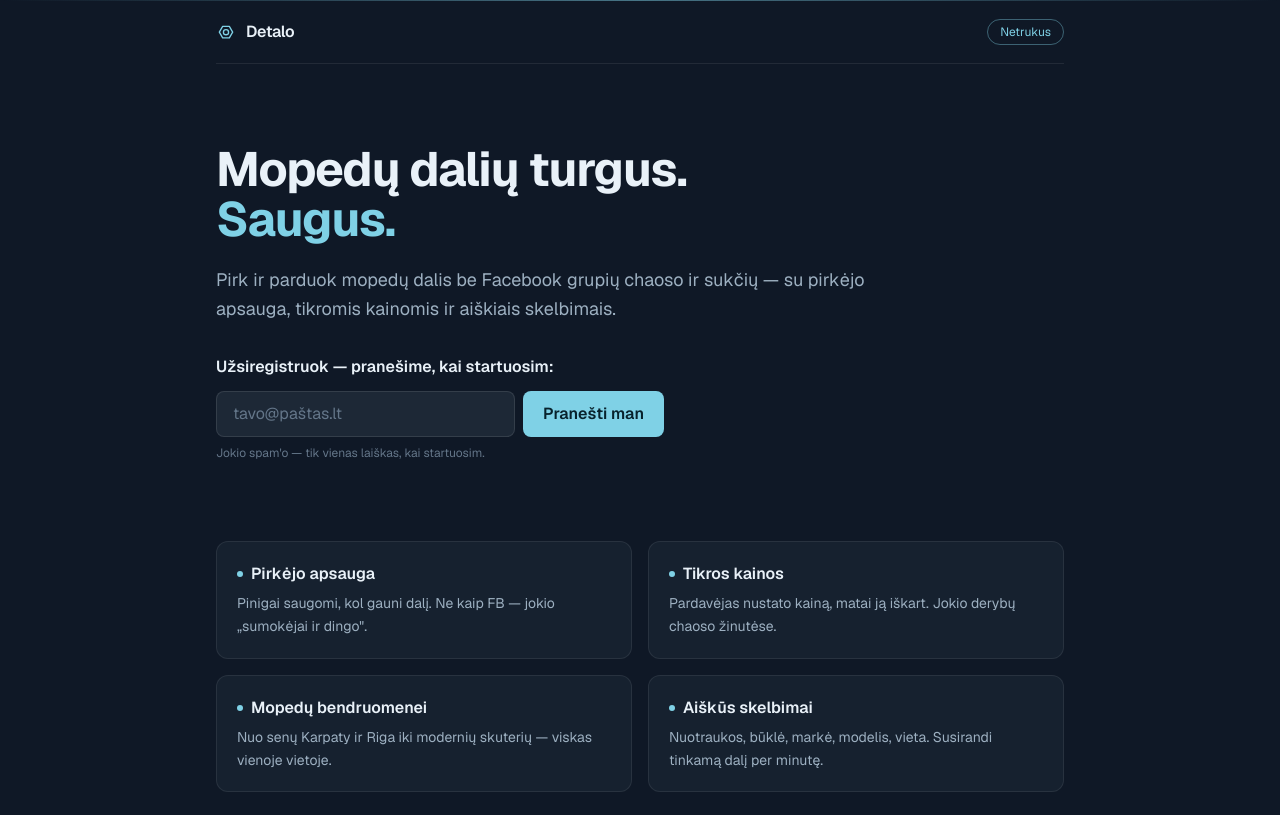
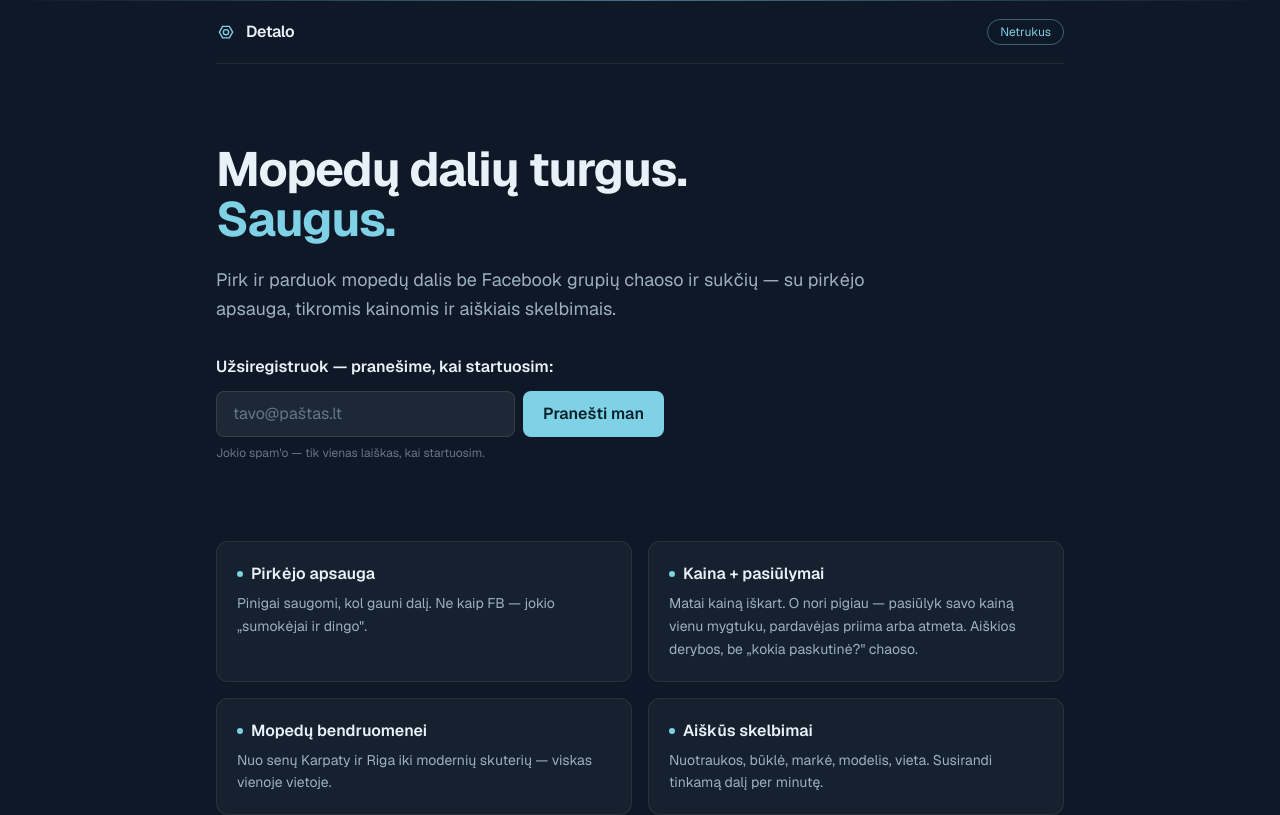
Before and after one commit to grantAILover/dealmind, a Next.js app: page / in a window 1280 px wide. Shown: the top 815 px of the page. Built offline with nearby package versions, Linux system fonts and the light colour scheme.

Commit message:
Landing: reframe price point — structured offers (make an offer, seller accepts/rejects) are a feature, not 'no negotiation'
Co-Authored-By: Claude Opus 4.8 <noreply@anthropic.com>

```diff
--- a/app/page.js
+++ b/app/page.js
@@ -7,8 +7,8 @@ const POINTS = [
     body: 'Pinigai saugomi, kol gauni dalį. Ne kaip FB — jokio „sumokėjai ir dingo".',
   },
   {
-    title: 'Tikros kainos',
-    body: 'Pardavėjas nustato kainą, matai ją iškart. Jokio derybų chaoso žinutėse.',
+    title: 'Kaina + pasiūlymai',
+    body: 'Matai kainą iškart. O nori pigiau — pasiūlyk savo kainą vienu mygtuku, pardavėjas priima arba atmeta. Aiškios derybos, be „kokia paskutinė?" chaoso.',
   },
   {
     title: 'Mopedų bendruomenei',
```
